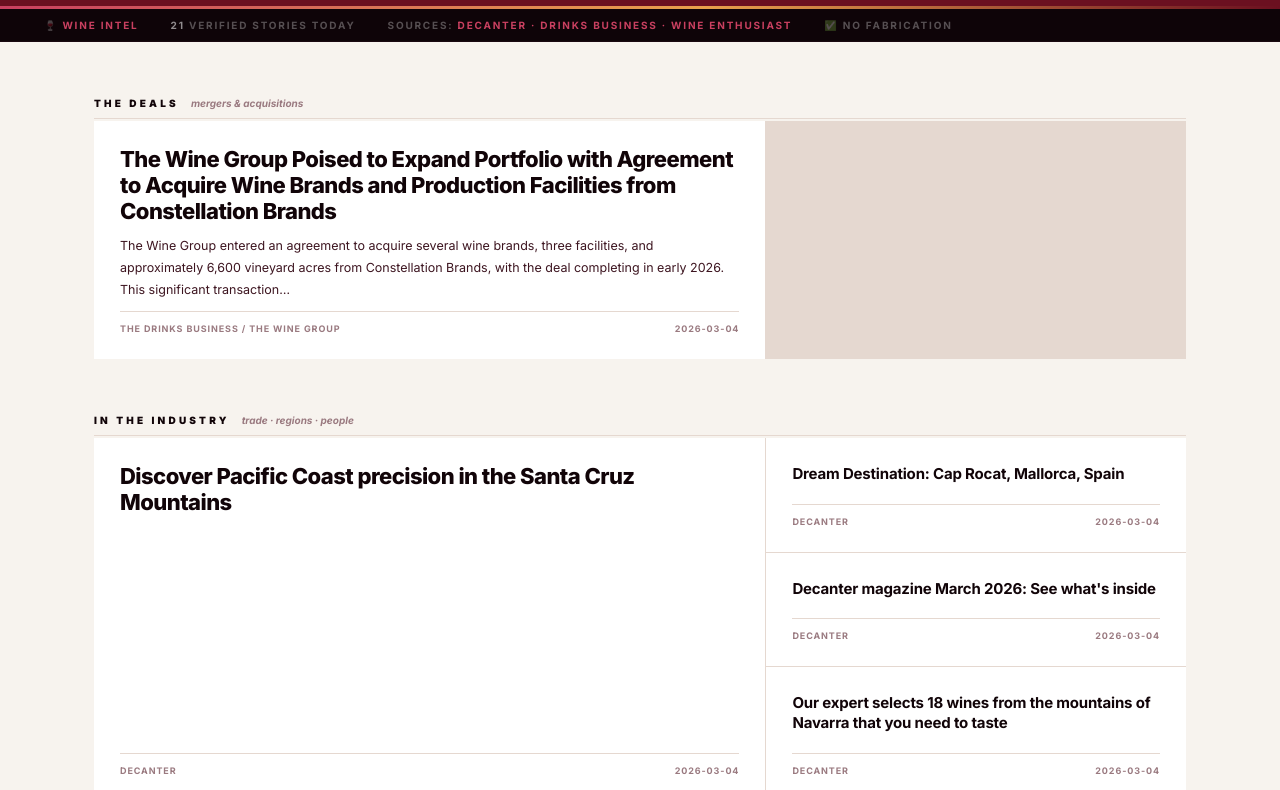
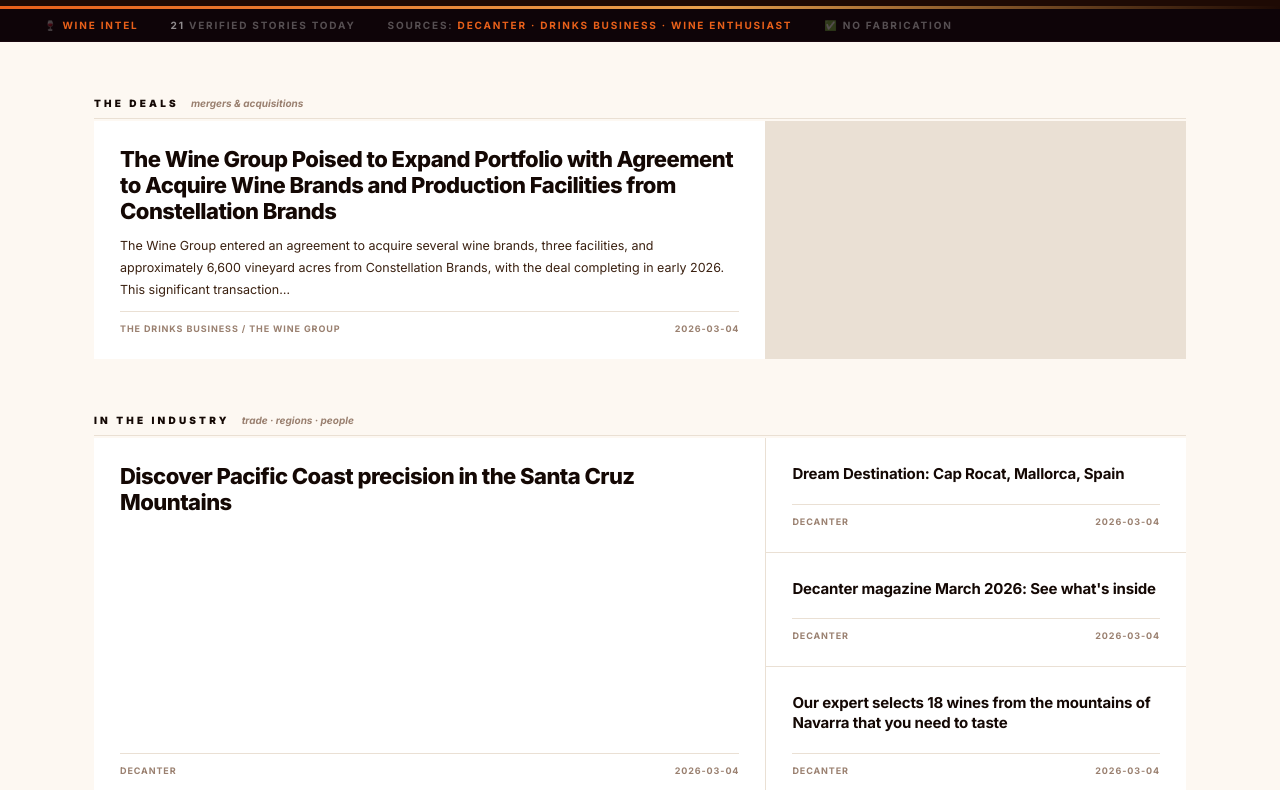
Before and after one commit to misterpavano/wine-intel, a plain HTML site: page index.html in a window 1280 px wide. Shown: the part 239-1029 px from the top of the page. Drawn offline with Linux system fonts and the light colour scheme.

Commit message:
report: 2026-03-04

```diff
--- a/index.html
+++ b/index.html
@@ -8,15 +8,15 @@
 <style>
 *,*::before,*::after{box-sizing:border-box;margin:0;padding:0}
 :root{
-  --bg:#F7F3EE;
+  --bg:#FDF8F2;
   --s:#fff;
-  --wine:#6B1020;
-  --rose:#C94060;
-  --sage:#5A7A60;
-  --ink:#110408;
-  --ink2:#3D1520;
-  --muted:#9A7A80;
-  --rule:#E5D8D0;
+  --wine:#1E0A04;
+  --orange:#E8601A;
+  --yellow:#F5C030;
+  --ink:#140804;
+  --ink2:#3A2010;
+  --muted:#9A8070;
+  --rule:#EAE0D4;
 }
 body{background:var(--bg);color:var(--ink);font-family:'Inter',sans-serif;-webkit-font-smoothing:antialiased;line-height:1}
 
@@ -27,17 +27,17 @@
 .hdr-main{padding:52px 44px 44px;display:grid;grid-template-columns:1fr auto;align-items:end;gap:32px}
 .hdr-eyebrow{font-size:9px;font-weight:800;letter-spacing:0.5em;text-transform:uppercase;color:rgba(255,255,255,0.25);margin-bottom:10px}
 .hdr-wordmark{font-size:clamp(76px,9.5vw,124px);font-weight:900;line-height:0.84;letter-spacing:-0.05em}
-.hdr-wordmark em{color:var(--rose);font-style:italic}
+.hdr-wordmark em{color:var(--orange);font-style:italic}
 .hdr-right{text-align:right;padding-bottom:8px}
 .hdr-for{font-size:10px;color:rgba(255,255,255,0.3);margin-bottom:5px;letter-spacing:0.08em}
 .hdr-for b{color:rgba(255,255,255,0.75);font-weight:700}
 .hdr-date{font-size:11px;font-weight:500;color:rgba(255,255,255,0.25)}
-.hdr-stripe{height:3px;background:linear-gradient(90deg,var(--rose) 0%,#E8A04C 55%,transparent 100%)}
+.hdr-stripe{height:3px;background:linear-gradient(90deg,var(--orange) 0%,#E8A04C 55%,transparent 100%)}
 
 /* TICKER */
 .ticker{background:#0E0408;padding:11px 44px;display:flex;gap:32px;overflow:hidden;border-bottom:1px solid #1a0810}
 .tick{font-size:10px;font-weight:700;letter-spacing:0.18em;text-transform:uppercase;white-space:nowrap;color:rgba(255,255,255,0.3)}
-.tick b{color:var(--rose)}
+.tick b{color:var(--orange)}
 .tick-count{color:rgba(255,255,255,0.55)}
 
 /* LAYOUT */
@@ -65,14 +65,14 @@
 .card.hero h3{font-size:22px;font-weight:800;letter-spacing:-0.025em;line-height:1.18}
 .card p{font-size:12.5px;line-height:1.75;color:var(--ink2);font-weight:400}
 .pill{font-size:11px;font-weight:500;line-height:1.55;padding:7px 11px;border-radius:2px}
-.pill-m{background:#FEFBF0;border-left:2px solid #C9962A;color:#4A3000}
-.pill-t{background:#FDF3F5;border-left:2px solid var(--rose);color:#4A1020}
+.pill-m{background:#FFF8EE;border-left:2px solid var(--yellow);color:#3A2000}
+.pill-t{background:#FDF3F5;border-left:2px solid var(--orange);color:#4A1020}
 .card-foot{margin-top:auto;padding-top:12px;border-top:1px solid var(--rule);font-size:9px;font-weight:700;letter-spacing:0.1em;text-transform:uppercase;color:var(--muted);display:flex;justify-content:space-between}
 
 /* FOOTER */
-.foot{background:var(--ink);padding:28px 44px;margin-top:80px;display:flex;justify-content:space-between;align-items:center;flex-wrap:wrap;gap:20px;border-top:3px solid var(--rose)}
+.foot{background:var(--ink);padding:28px 44px;margin-top:80px;display:flex;justify-content:space-between;align-items:center;flex-wrap:wrap;gap:20px;border-top:3px solid var(--orange)}
 .foot-brand{font-size:17px;font-weight:900;letter-spacing:-0.03em;color:#fff}
-.foot-brand em{color:var(--rose);font-style:italic}
+.foot-brand em{color:var(--orange);font-style:italic}
 .foot-meta{font-size:9px;color:rgba(255,255,255,0.2);margin-top:4px;font-weight:500;letter-spacing:0.05em}
 .foot-r{text-align:right;font-size:10px;color:rgba(255,255,255,0.25);line-height:1.8}
 
```
Also changed, not shown: issues/2026-03-04.html (+15 -15 lines).
